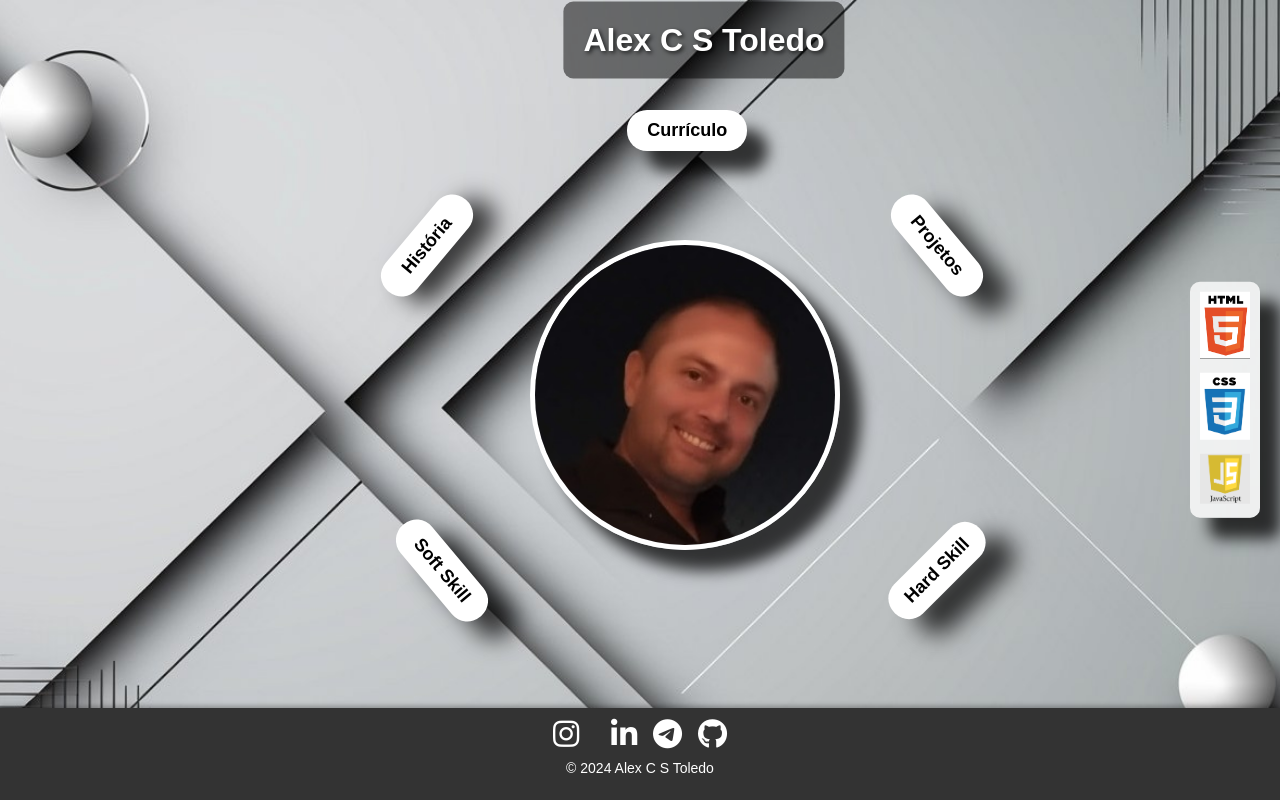
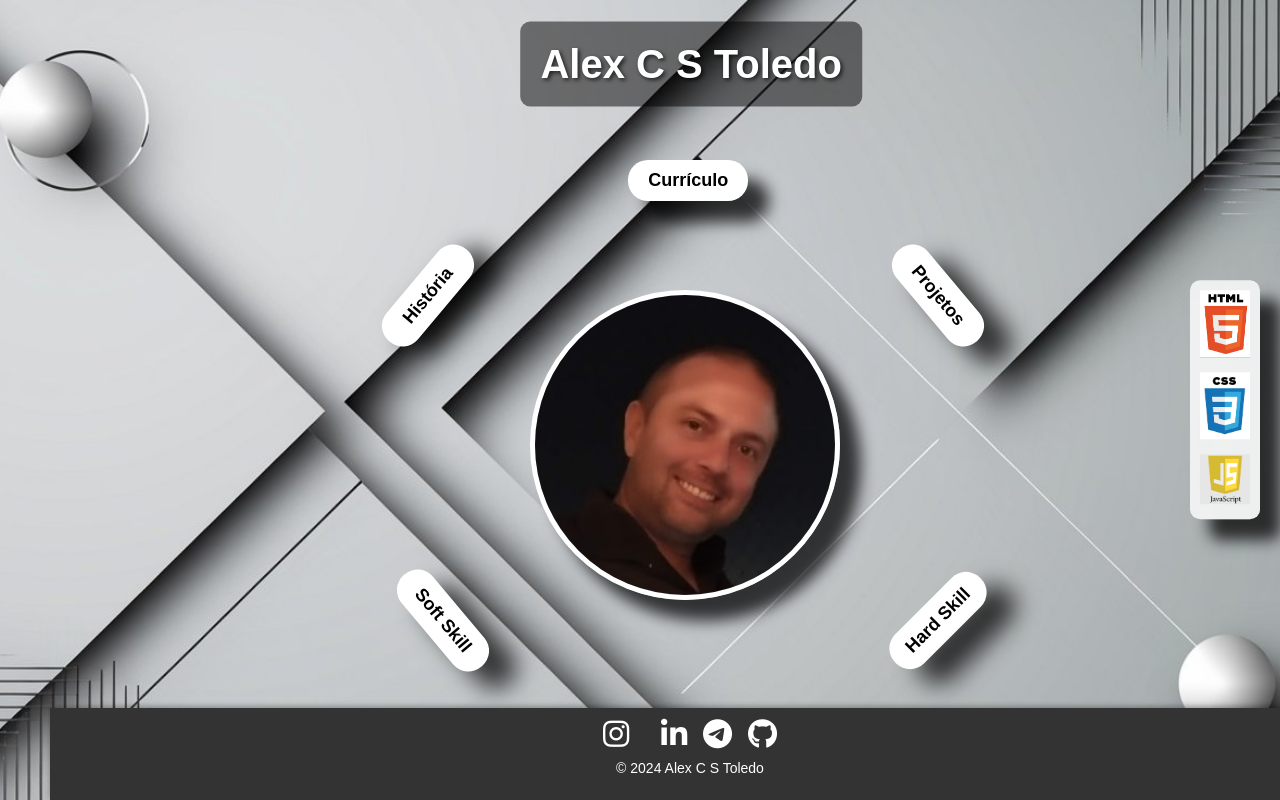
Before and after one commit to alexcruix/Meu-Blog, a PHP site: page / in a window 1280 px wide. Run offline with PHP 8.4, Linux system fonts and the light colour scheme.

Commit message:
Update index.css

```diff
--- a/css/index.css
+++ b/css/index.css
@@ -565,10 +565,18 @@ footer p {
 
 /* Estilos para telas menores que 1366px (HD ou abaixo) */
 @media (min-width: 768px) and (max-width: 1366px){
+    body {
+        height: auto;             /* Faz o site ocupar 100% da altura da tela */
+        margin: 0 auto;            /* Centraliza o site horizontalmente */
+        background-color: #f0f0f0; /* Cor de fundo do site */
+        padding: 20px;
+        font-size: 20px; /* Aumenta o tamanho da fonte para telas grandes */
+        padding: 50px; /* Ajusta o espaçamento */
+      }
     .name {
         font-size: 2em;
-        top: 5%;
-        left: 55%;
+        top: 8%;
+        left: 54%;
     }
 
     .links-around {
```
